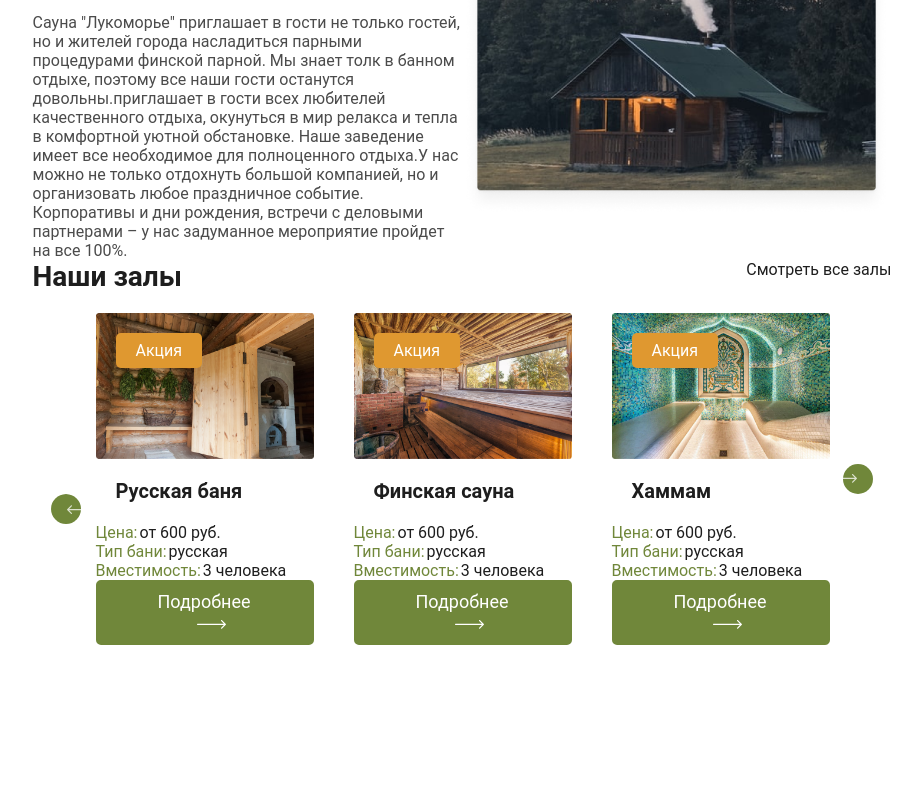
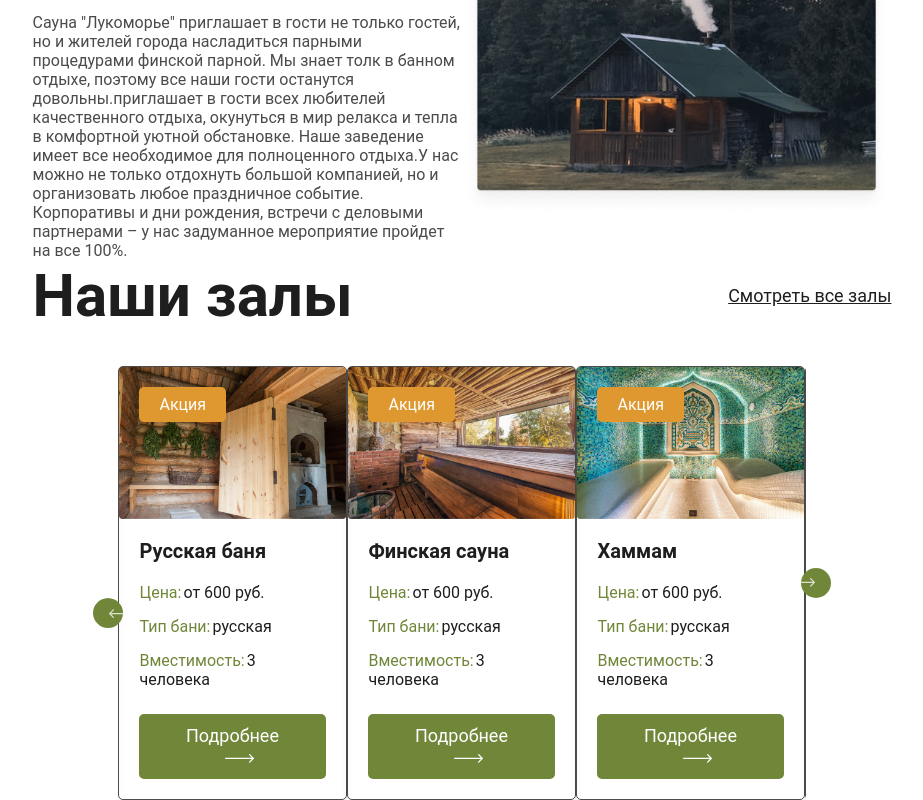
Before and after one commit to BogdanKolesov/bathhouse_react_website, a React (Create React App) app: page / in a window 1280 px wide. Shown: the part 1788-2588 px from the top of the page, without its empty margins (178-1101 px from the left). Before the commit the page ends 2453 px from the top, so only its background shows below. Built offline with nearby package versions, Linux system fonts and the light colour scheme.

Commit message:
fix: Halls

```diff
--- a/src/components/views/Home/Home.components/Holes/Holes.styles.js
+++ b/src/components/views/Home/Home.components/Holes/Holes.styles.js
@@ -1,6 +1,7 @@
 import styled from 'styled-components';
-import { COLOR_DARK, COLOR_GREEN, COLOR_ORANGE, COLOR_WHITE } from '../../../../../constants/colors';
+import { COLOR_DARK, COLOR_GRAY, COLOR_GREEN, COLOR_LITEGRAY, COLOR_ORANGE, COLOR_WHITE } from '../../../../../constants/colors';
 import Slider from "react-slick";
+import { Button } from '../../../../atoms';
 
 export const HolesContainer = styled.section`
     width: 100%;
@@ -13,13 +14,22 @@ export const HolesTitles = styled.div`
     display: flex;
     width: 100%;
     justify-content: space-between;
+    align-items: center;
+    margin-bottom: 35px;
     h2, a {
         color: ${COLOR_DARK};
+    }
+    h2{
+        font-size: 60px;
+    }
+    a{
+        font-size: 18px;
+        text-decoration: underline;
     }
 `
 export const HolesSlider = styled(Slider)`
     display: flex;
-    width: 90%;
+    width: 80%;
     justify-content: space-between;
 `
 
@@ -27,7 +37,10 @@ export const HoleItem = styled.div`
     width: 30%;
     display: flex;
     flex-direction: column;
-    padding: 20px;
+    /* margin: 20px; */
+    border: 1px solid ${COLOR_GRAY};
+    border-radius: 5px;
+    box-shadow: 0px 4px 8px rgba(0, 0, 0, 0.04), 0px 0px 2px rgba(0, 0, 0, 0.06), 0px 0px 1px rgba(0, 0, 0, 0.04);
 `
 export const HoleImage = styled.div`
     width: 100%;
@@ -57,15 +70,20 @@ export const HoleOffer = styled.a`
 export const HoleItemContent = styled.div`
     display: flex;
     flex-direction: column;
-
+    margin: 20px;
     h4{
         font-size: 20px;
         color: ${COLOR_DARK};
-        margin: 20px;
+        margin-bottom: 20px;
+    }
+
+    ${Button}{
+        margin-top: 10px;
     }
 `
 export const HoleItemText = styled.p`
     color: ${COLOR_DARK};
+    margin-bottom: 15px;
     span{
         color: ${COLOR_GREEN};
         margin-right: 2px;
```
